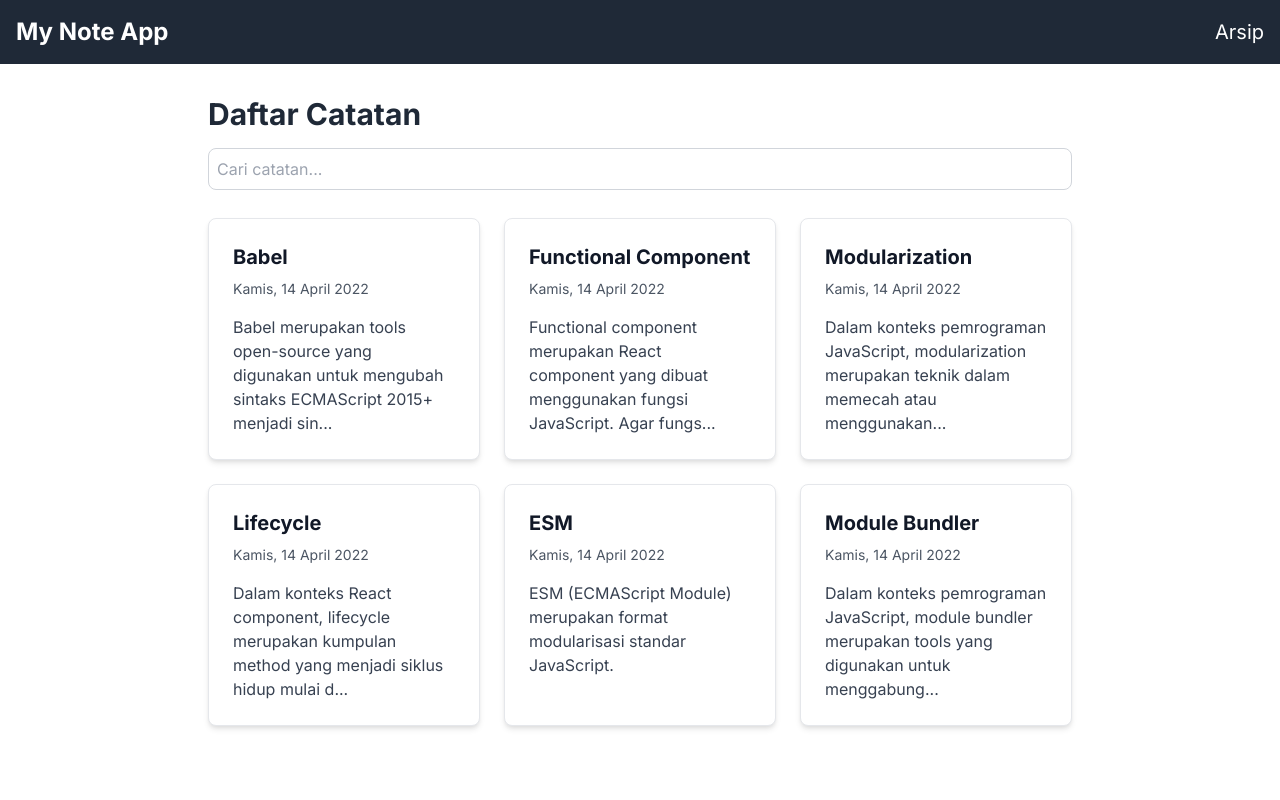
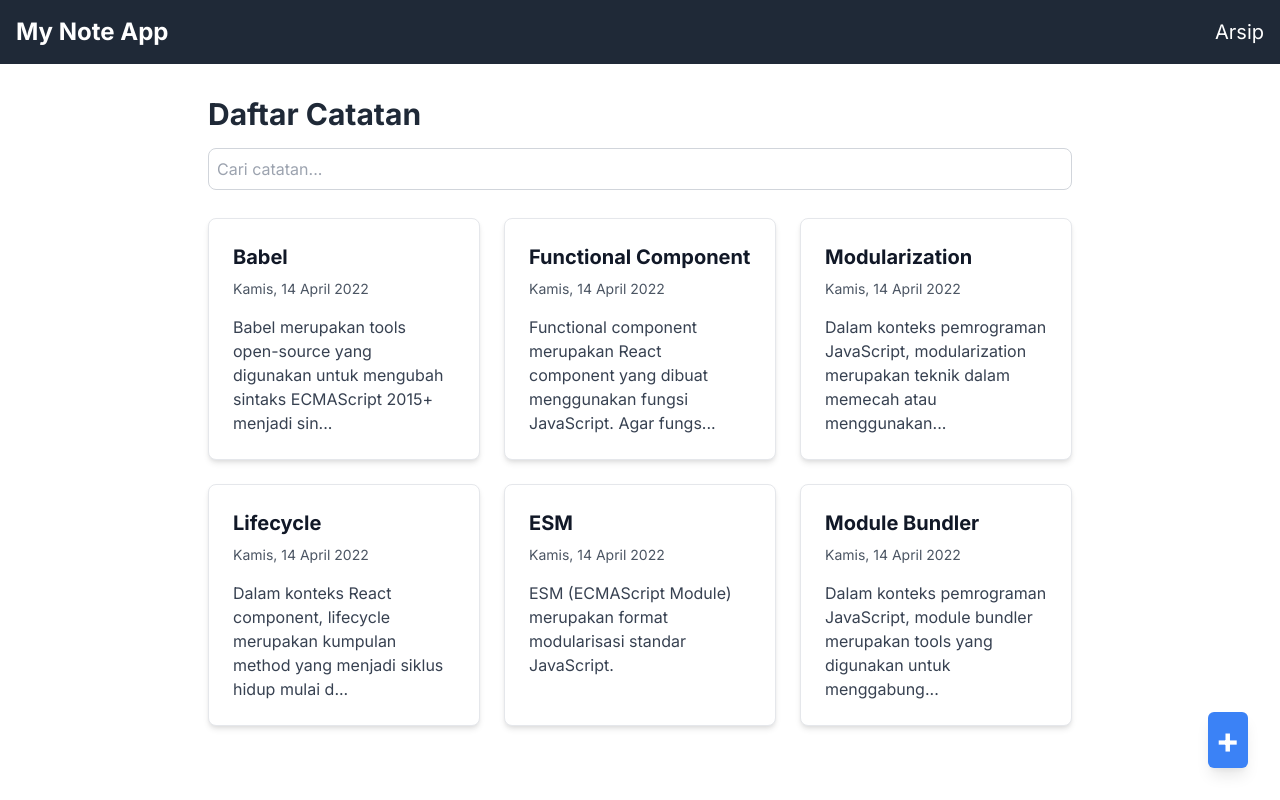
Before and after one commit to nandaglhp/my-note-app-spa, a React (Vite) app: page / in a window 1280 px wide. Built offline with nearby package versions, Linux system fonts and the light colour scheme.

Commit message:
fix add button

```diff
--- a/src/pages/NotesPage.jsx
+++ b/src/pages/NotesPage.jsx
@@ -4,6 +4,7 @@ import { getAllNotes } from "../utils/local-data";
 import NoteCard from "../components/notes/NoteCard";
 import SearchBar from "../components/form/SearchBar";
 import EmptyState from "../components/ui/EmptyState";
+import FloatingActionButton from "../components/ui/FloatingActionButton";
 
 function useQuery() {
   return new URLSearchParams(useLocation().search);
@@ -37,6 +38,7 @@ const NotesPage = () => {
       ) : (
         <EmptyState message="Tidak ada catatan yang cocok." />
       )}
+      <FloatingActionButton to="/notes/new" />
     </div>
   );
 };
```
